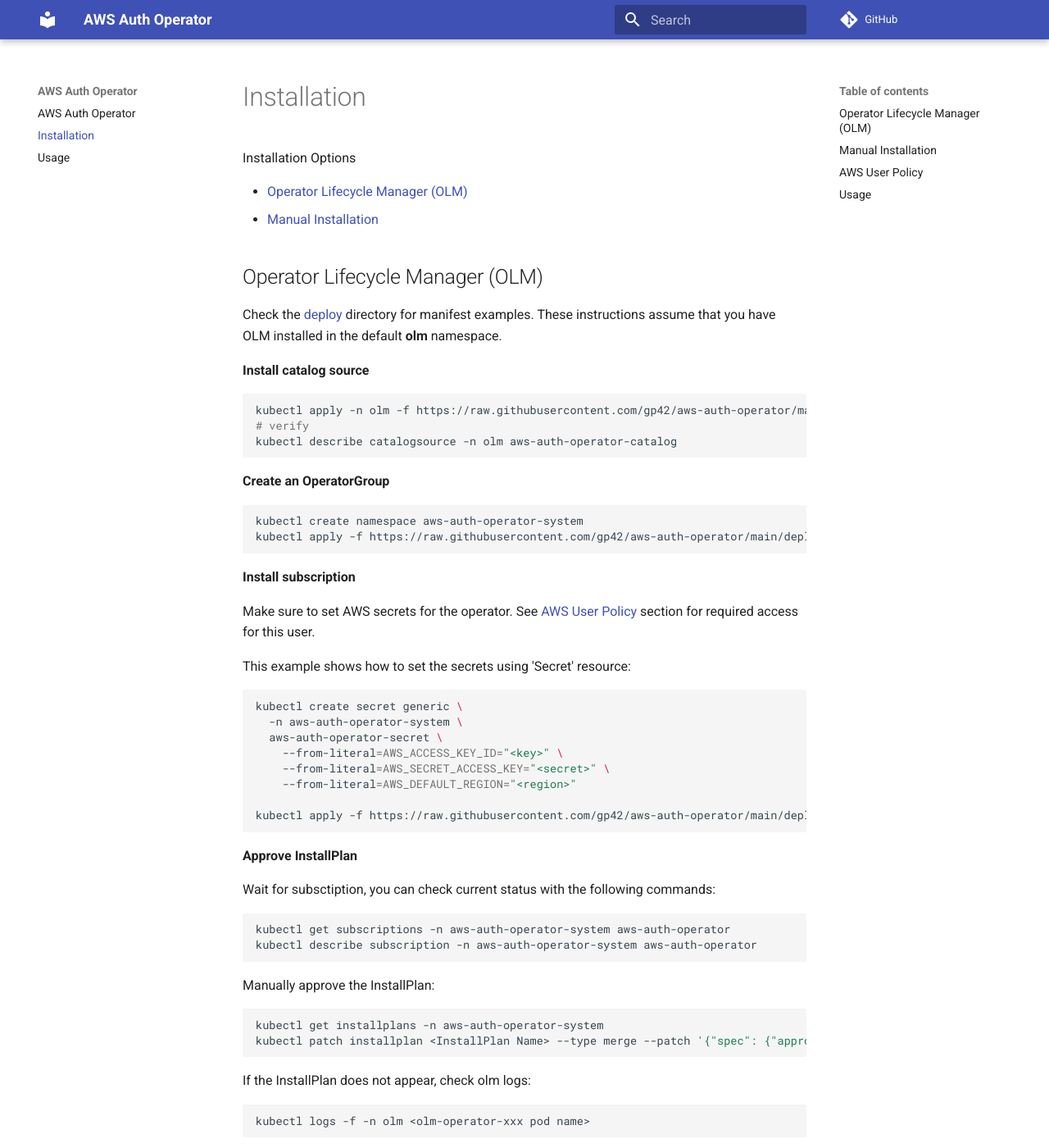
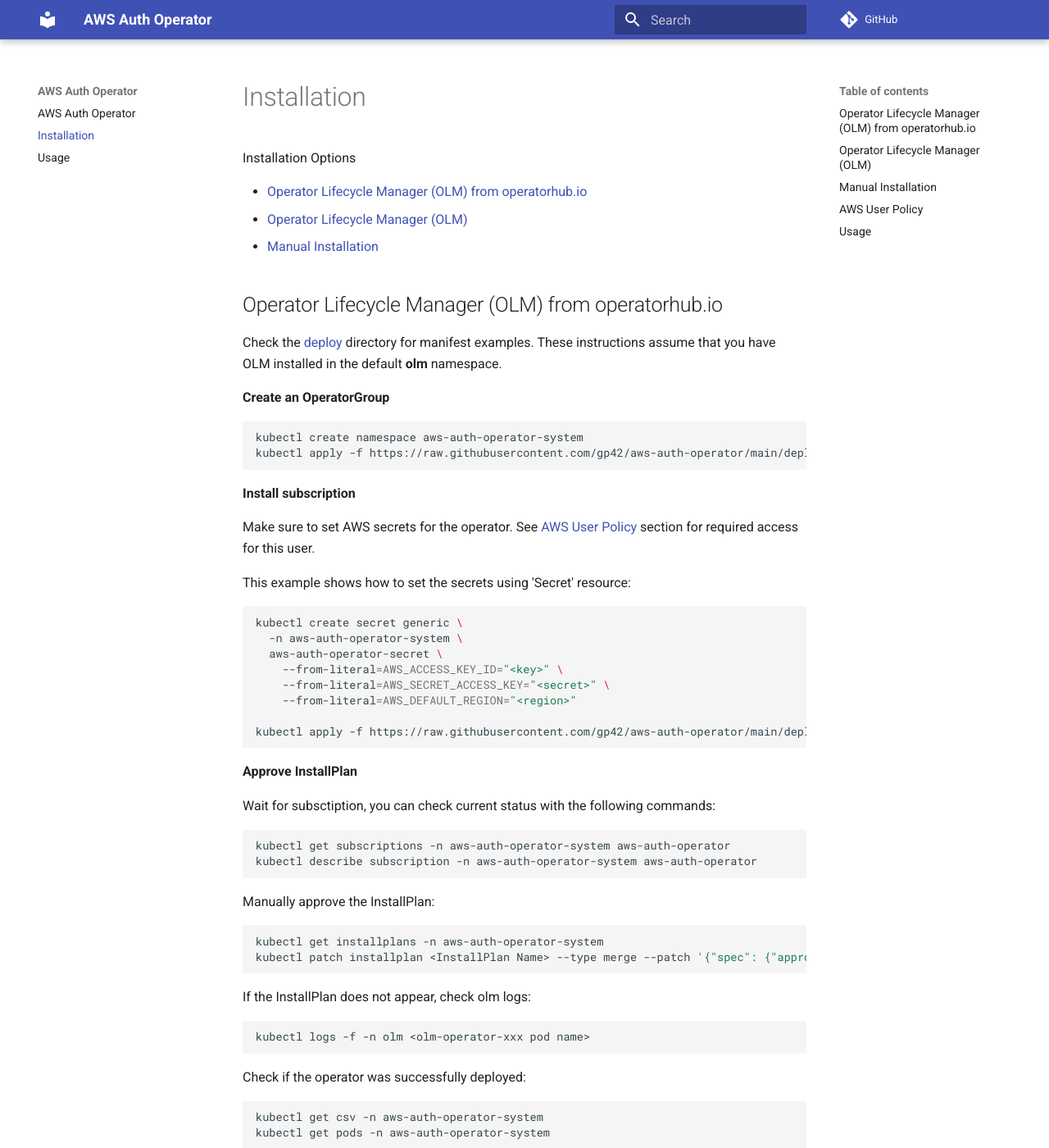
Before and after one commit to gp42/aws-auth-operator, an MkDocs documentation site: the page built from docs/installation.md, in a window 1280 px wide and 1400 px high. Shown: the whole window at 82% size. Built offline with MkDocs 1.6.1 and Material for MkDocs 9.7.7, drawn with Linux system fonts in a browser that asks for light colours; comment, search, counter and statistics services are not loaded.

Commit message:
Add operatorhub instructions

````diff
--- a/docs/installation.md
+++ b/docs/installation.md
@@ -2,8 +2,63 @@
 
 Installation Options
 
+- [Operator Lifecycle Manager (OLM) from
+  operatorhub.io](#operator-lifecycle-manager-olm-from-operatorhubio)
 - [Operator Lifecycle Manager (OLM)](#operator-lifecycle-manager-olm)
 - [Manual Installation](#manual-installation)
+
+## Operator Lifecycle Manager (OLM) from operatorhub.io
+Check the [deploy](https://github.com/gp42/aws-auth-operator/tree/main/deploy) directory for manifest examples.
+These instructions assume that you have OLM installed in the default **olm** namespace.
+
+**Create an OperatorGroup**
+```bash
+kubectl create namespace aws-auth-operator-system
+kubectl apply -f https://raw.githubusercontent.com/gp42/aws-auth-operator/main/deploy/operatorhub/operatorgroup.yaml
+```
+
+**Install subscription**
+
+Make sure to set AWS secrets for the operator.
+See [AWS User Policy](#aws-user-policy) section for required access for this user.
+
+This example shows how to set the secrets using 'Secret' resource:
+
+```bash
+kubectl create secret generic \
+  -n aws-auth-operator-system \
+  aws-auth-operator-secret \
+    --from-literal=AWS_ACCESS_KEY_ID="<key>" \
+    --from-literal=AWS_SECRET_ACCESS_KEY="<secret>" \
+    --from-literal=AWS_DEFAULT_REGION="<region>"
+
+kubectl apply -f https://raw.githubusercontent.com/gp42/aws-auth-operator/main/deploy/operatorhub/subscription.yaml
+```
+
+**Approve InstallPlan**
+
+Wait for subsctiption, you can check current status with the following commands:
+```bash
+kubectl get subscriptions -n aws-auth-operator-system aws-auth-operator
+kubectl describe subscription -n aws-auth-operator-system aws-auth-operator
+```
+
+Manually approve the InstallPlan:
+```bash
+kubectl get installplans -n aws-auth-operator-system
+kubectl patch installplan <InstallPlan Name> --type merge --patch '{"spec": {"approved": true}}'
+```
+
+If the InstallPlan does not appear, check olm logs:
+```bash
+kubectl logs -f -n olm <olm-operator-xxx pod name>
+```
+
+Check if the operator was successfully deployed:
+```bash
+kubectl get csv -n aws-auth-operator-system
+kubectl get pods -n aws-auth-operator-system
+```
 
 ## Operator Lifecycle Manager (OLM)
 Check the [deploy](https://github.com/gp42/aws-auth-operator/tree/main/deploy) directory for manifest examples.
````
Also changed, not shown: 6 other files.
